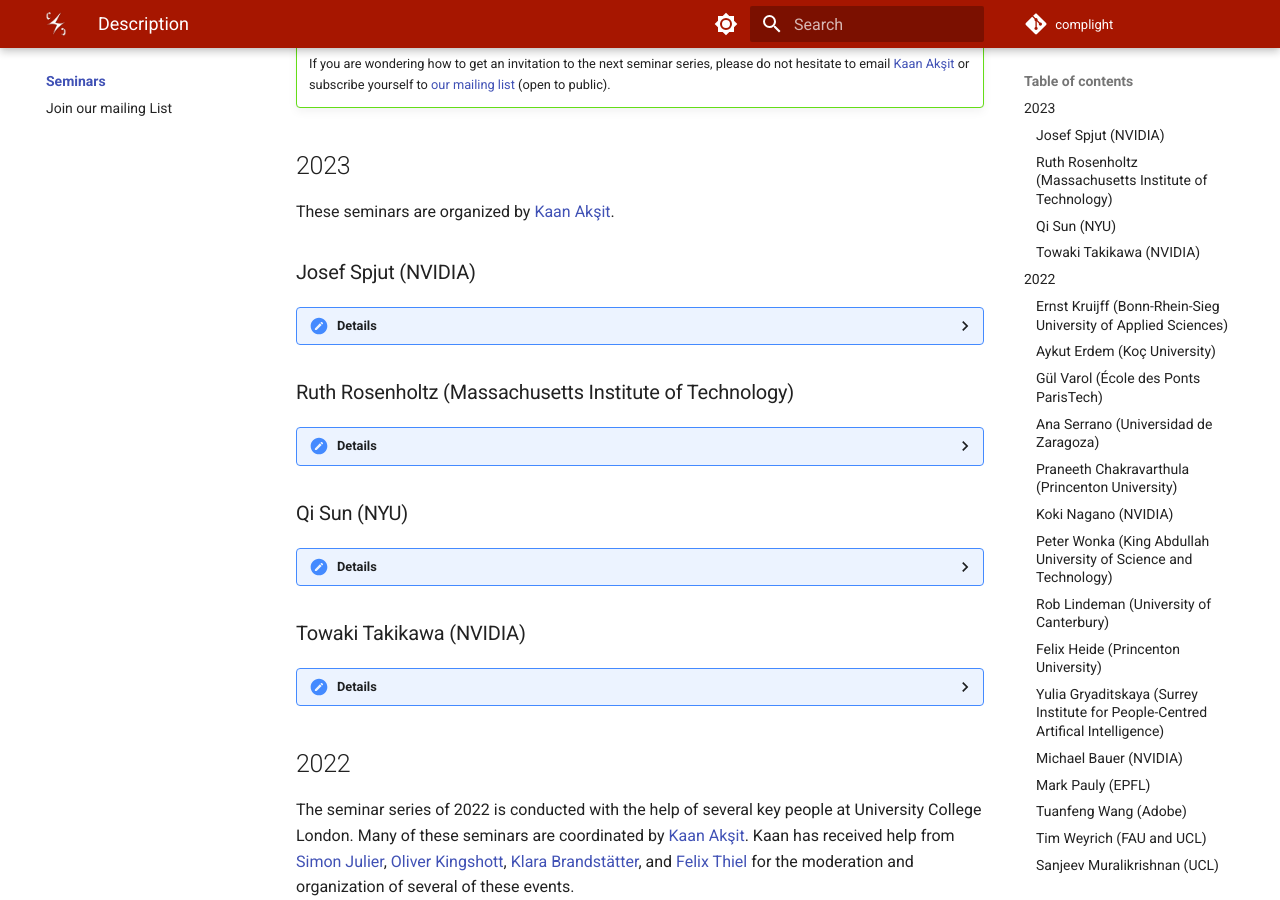
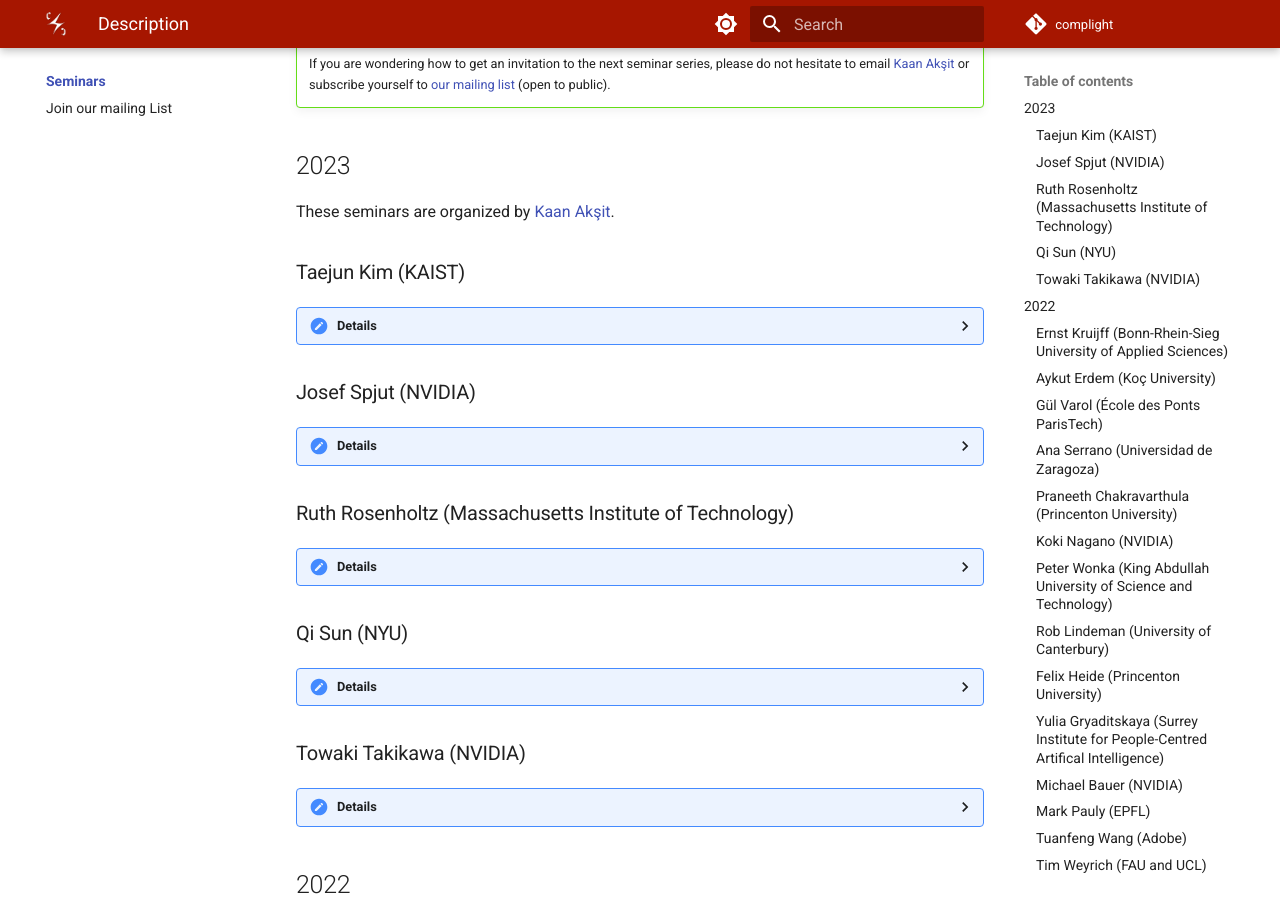
Before and after one commit to complight/complight.github.io, an MkDocs documentation site: the page built from docs/seminars/index.md, in a window 1280 px wide and 900 px high, scrolled down 367 px. Built offline with MkDocs 1.6.1 and Material for MkDocs 9.7.7, drawn with Linux system fonts in a browser that asks for light colours.

Commit message:
Updating seminars page.

```diff
--- a/docs/seminars/index.md
+++ b/docs/seminars/index.md
@@ -9,6 +9,17 @@ Overall, seminars are a blend of internal and external presenters.
 
 ## 2023
 These seminars are organized by [Kaan Akşit](https://kaanaksit.com).
+
+### Taejun Kim (KAIST)
+??? Details
+    **Date:**
+    22nd March 2023
+
+    **Presenter:** Taejun Kim, PhD Student at KAIST
+
+    **Title:** Interface Control with Eye Movement
+
+    **Watch:** [Recording (Password protected)](https://liveuclac-my.sharepoint.com/:v:/g/personal/ucackak_ucl_ac_uk/EbOatV5rwKFLukmjwOEp1EUBwqczlXUDgIK-DU5AXLYxuQ?e=apJVjC)
 
 
 ### Josef Spjut (NVIDIA)
```
